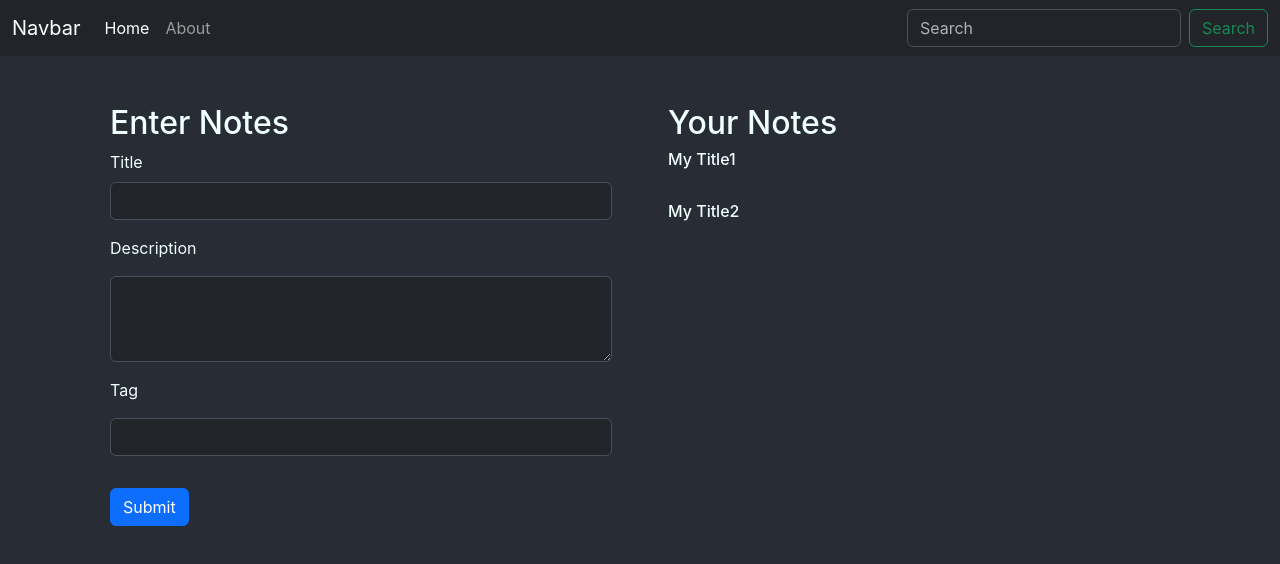
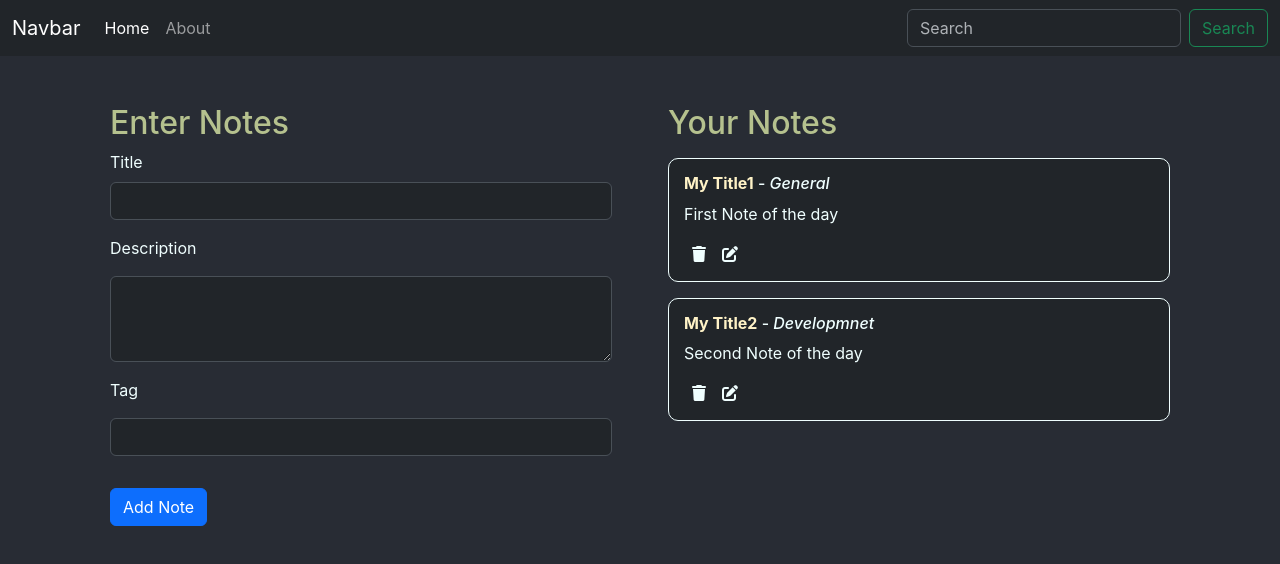
Before and after one commit to bhavyank89/learnReact, a React (Create React App) app in the folder 004-inotebook/inotebook-frontend/: page / in a window 1280 px wide. Shown: the top 564 px of the page. Built offline with nearby package versions, Linux system fonts and the light colour scheme.

Commit message:
add Notes and Note component

```diff
--- a/004-inotebook/inotebook-frontend/public/index.html
+++ b/004-inotebook/inotebook-frontend/public/index.html
@@ -45,6 +45,7 @@
   <script src="https://cdn.jsdelivr.net/npm/bootstrap@5.3.3/dist/js/bootstrap.bundle.min.js"
     integrity="sha384-YvpcrYf0tY3lHB60NNkmXc5s9fDVZLESaAA55NDzOxhy9GkcIdslK1eN7N6jIeHz"
     crossorigin="anonymous"></script>
+  <script src="https://kit.fontawesome.com/9b9988a3a8.js" crossorigin="anonymous"></script>
 </body>
 
 </html>
--- a/004-inotebook/inotebook-frontend/src/components/Home.js
+++ b/004-inotebook/inotebook-frontend/src/components/Home.js
@@ -1,13 +1,13 @@
-import React, { useContext } from 'react'
-import NoteContext from '../context/NoteContext'
+import React from 'react'
+import Notes from './Notes'
 
 const Home = () => {
-    const { notes } = useContext(NoteContext);
+
     return (
         <div className='container my-5 d-flex flex-row'>
 
             <div className="container mx-3">
-                <h2>Enter Notes</h2>
+                <h2 style={{ color: "#B5C18E" }}>Enter Notes</h2>
                 <form>
                     <div className="mb-3">
                         <div>
@@ -23,14 +23,11 @@ const Home = () => {
                             <input type="text" className="form-control bg-dark" data-bs-theme="dark" id="exampleInputPassword1" />
                         </div>
                     </div>
-                    <button type="submit" className="btn btn-primary mb-2 my-3">Submit</button>
+                    <button type="submit" className="btn btn-primary mb-2 my-3">Add Note</button>
                 </form>
             </div>
 
-            <div className="container mx-3">
-                <h2>Your Notes</h2>
-                {notes.map((note) => { return <><h6>{note.title}</h6><br /></> })}
-            </div>
+            <Notes />
         </div>
     )
 }
--- /dev/null
+++ b/004-inotebook/inotebook-frontend/src/components/Note.js
@@ -0,0 +1,25 @@
+import React from 'react'
+
+function Note(props) {
+    const title = props.note.title;
+    const description = props.note.description;
+    const tag = props.note.tag;
+    const id = props.note.id;
+    const style = {
+        padding: "15px",
+        border: "0.5px solid",
+        borderRadius: "10px"
+    }
+    return (
+        <>
+            <div style={style} className="container my-3 bg-dark" key={id}>
+                <h6><b style={{ color: "#FFF3C7" }}>{(!title) ? null : title}</b> - <i>{(!tag) ? null : tag}</i></h6>
+                <p style={{ color: "B7B7B7" }}>{(!description) ? null : description}</p>
+                <i style={{ cursor: "pointer" }} className="fa-solid fa-trash mx-2"></i>
+                <i style={{ cursor: "pointer" }} className="fa-solid fa-pen-to-square mx-2"></i>
+            </div>
+        </>
+    )
+}
+
+export default Note
--- /dev/null
+++ b/004-inotebook/inotebook-frontend/src/components/Notes.js
@@ -0,0 +1,17 @@
+import React, { useContext } from 'react'
+import NoteContext from '../context/NoteContext'
+import Note from './Note';
+
+function Notes() {
+    const { notes } = useContext(NoteContext);
+    return (
+        <>
+            <div className="container mx-3">
+                <h2 style={{ color: "#B5C18E" }}>Your Notes</h2>
+                {(!notes) ? <p>Add Some Notes</p> : (notes.map((note) => { return <Note key={note._id} note={note} /> }))}
+            </div>
+        </>
+    )
+}
+
+export default Notes
--- a/004-inotebook/inotebook-frontend/src/context/NoteContextProvider.js
+++ b/004-inotebook/inotebook-frontend/src/context/NoteContextProvider.js
@@ -23,6 +23,7 @@ function NoteContextProvider({ children }) {
             "__v": 0
         }
     ]
+
     const [notes, setNotes] = useState(notesFetched);
     return (
         <div>
```
